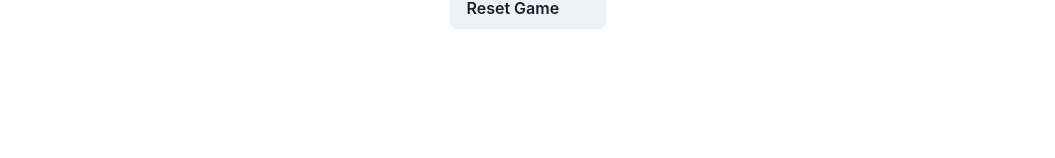
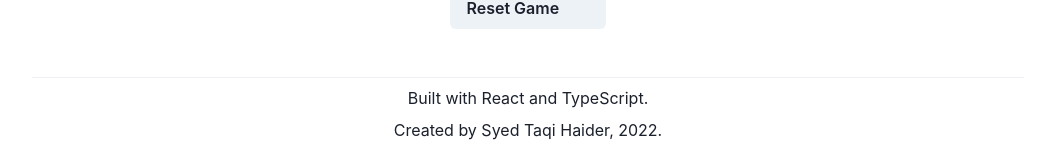
Before and after one commit to syedtaqi95/tictactoe, a React (Create React App) app: page / in a window 1280 px wide. Shown: the part 639-797 px from the top of the page, without its empty margins (112-1167 px from the left). Built offline with nearby package versions, Linux system fonts and the light colour scheme; some icons are missing.

Commit message:
added footer

```diff
--- a/src/components/Page/Page.tsx
+++ b/src/components/Page/Page.tsx
@@ -7,6 +7,7 @@ import {
   Container,
   Flex,
   Text,
+  Divider,
 } from "@chakra-ui/react";
 import { Icon } from "@iconify/react";
 import GameContainer from "components/GameContainer";
@@ -50,6 +51,13 @@ const Page = () => {
         </VStack>
 
         <GameContainer />
+
+        {/* Footer */}
+        <VStack w="100%">
+          <Divider colorScheme="blackAlpha" />
+          <Text>Built with React and TypeScript.</Text>
+          <Text>Created by Syed Taqi Haider, 2022.</Text>
+        </VStack>
       </VStack>
     </Container>
   );
```
